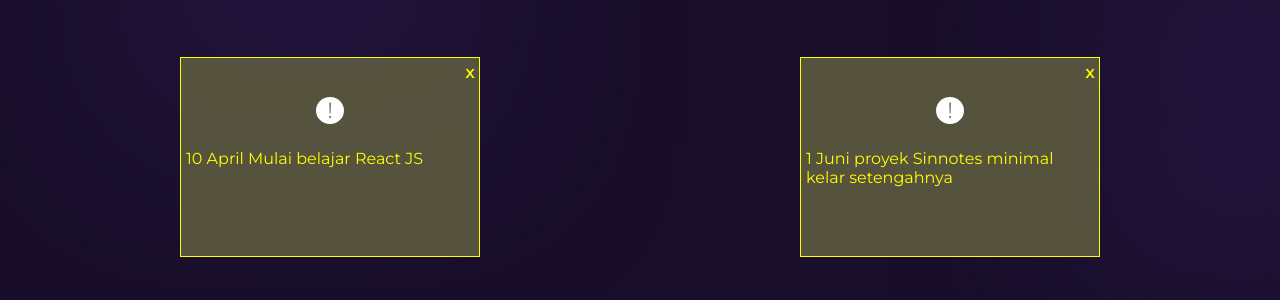
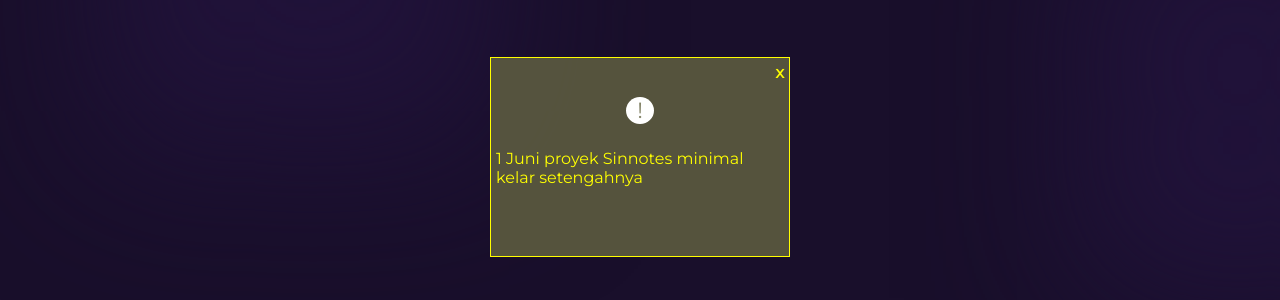
Before and after one commit to msindunugroho/gabut, a plain HTML site: page index.html in a window 1280 px wide. Shown: the part 652-952 px from the top of the page. Drawn offline with nearby package versions, Linux system fonts and the light colour scheme.

Commit message:
remove notes

```diff
--- a/index.html
+++ b/index.html
@@ -70,16 +70,6 @@
           <p>Notes</p>
         </div>
         <div class="card-container">
-          <!-- <div class="card">
-            <p>x</p>
-            <p>!</p>
-            <p>18 Maret Ikut Test Beasiswa Front-End BAPAREKRAF</p>
-          </div> -->
-          <div class="card">
-            <p>x</p>
-            <p>!</p>
-            <p>10 April Mulai belajar React JS</p>
-          </div>
           <div class="card">
             <p>x</p>
             <p>!</p>
```
